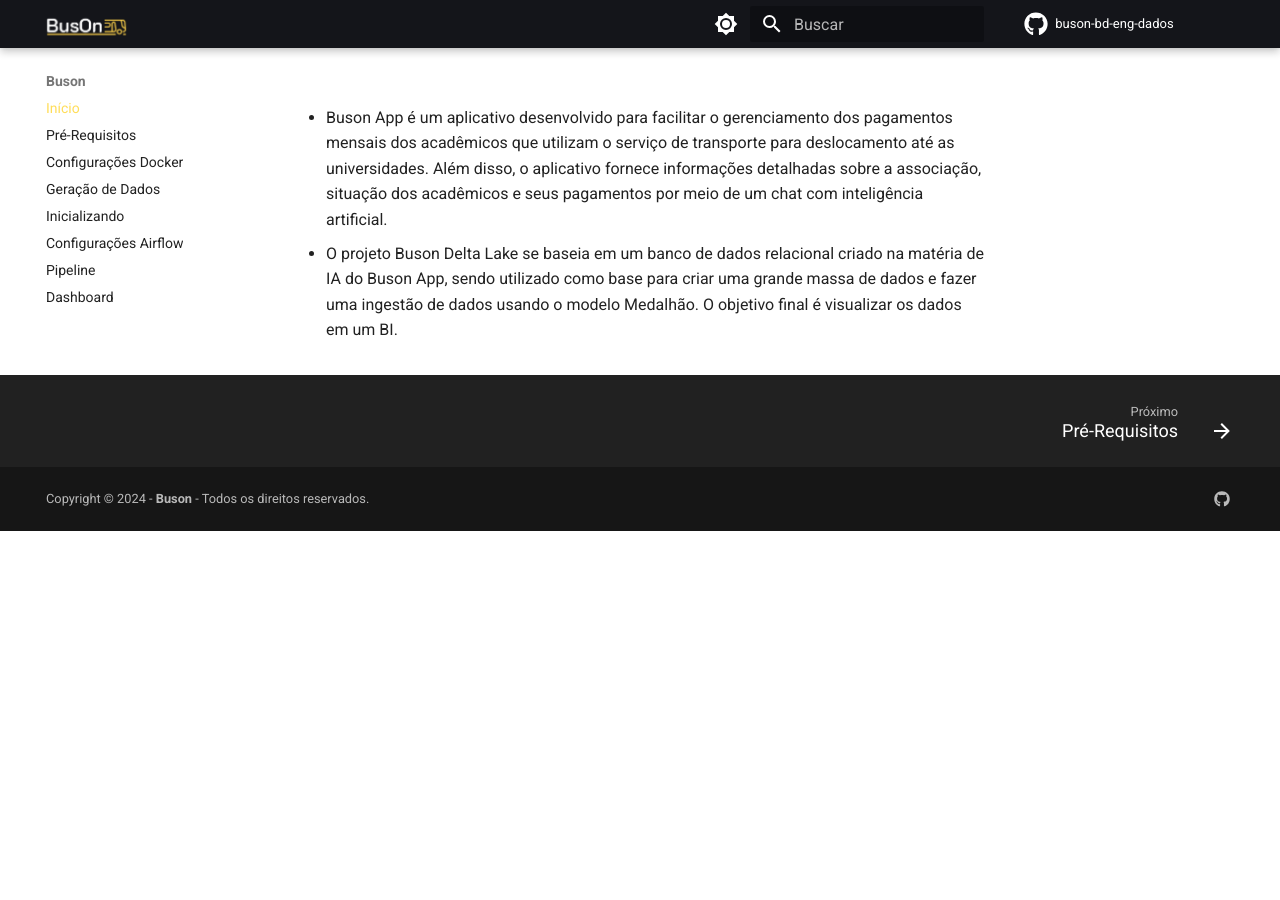
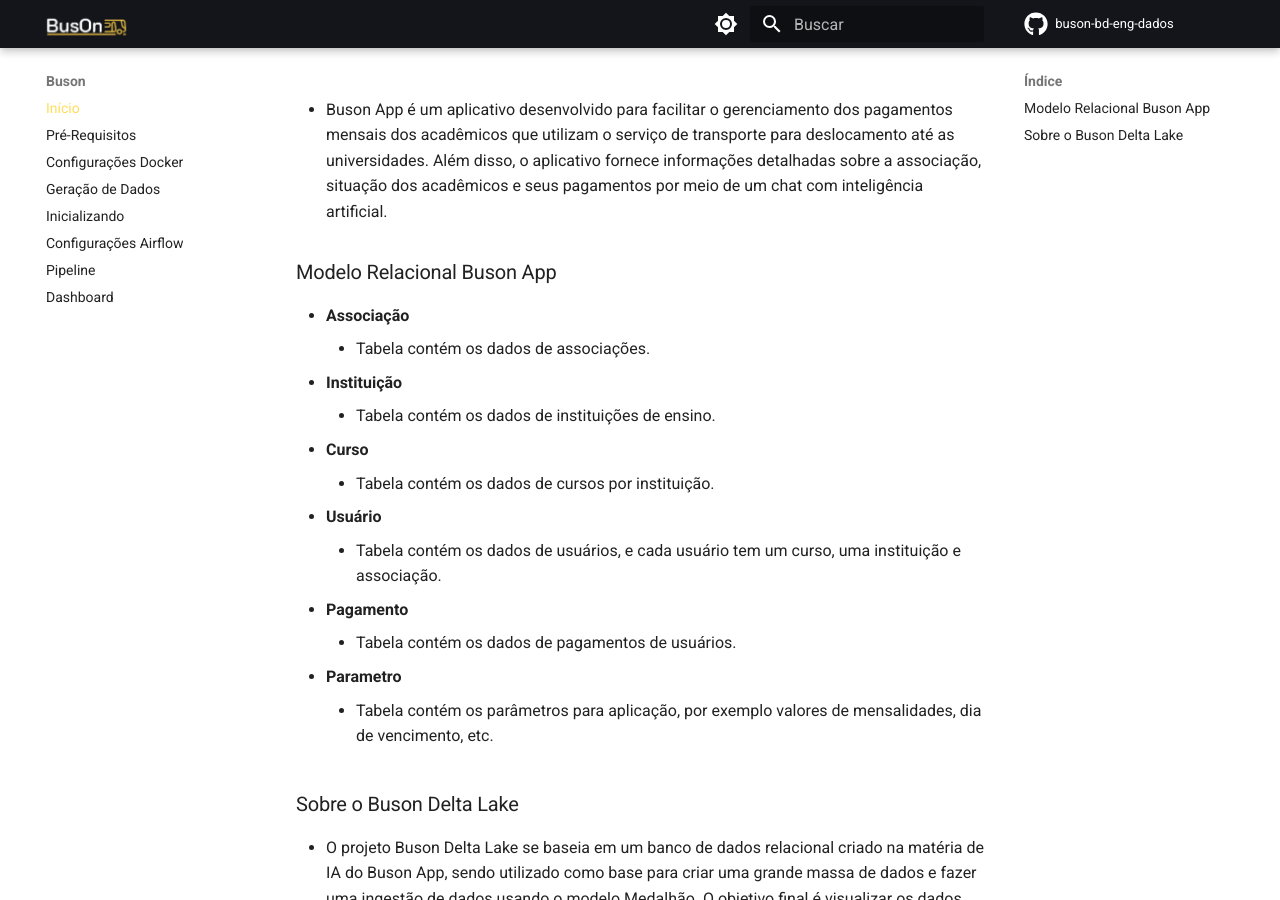
Before and after one commit to thiagoDimon/buson-bd-eng-dados, an MkDocs documentation site: the page built from docs/index.md, in a window 1280 px wide and 900 px high, scrolled down 394 px. Built offline with MkDocs 1.6.1 and Material for MkDocs 9.7.7, drawn with Linux system fonts in a browser that asks for light colours; comment, search, counter and statistics services are not loaded; before the commit the page ends 925 px from its top, so only the background shows below that.

Commit message:
alteracoes mkdocs

```diff
--- a/docs/index.md
+++ b/docs/index.md
@@ -5,4 +5,21 @@
 
 - Buson App é um aplicativo desenvolvido para facilitar o gerenciamento dos pagamentos mensais dos acadêmicos que utilizam o serviço de transporte para deslocamento até as universidades. Além disso, o aplicativo fornece informações detalhadas sobre a associação, situação dos acadêmicos e seus pagamentos por meio de um chat com inteligência artificial.
 
+### Modelo Relacional Buson App
+
+- **Associação**
+    - Tabela contém os dados de associações.
+- **Instituição**
+    - Tabela contém os dados de instituições de ensino.
+- **Curso**
+    - Tabela contém os dados de cursos por instituição.
+- **Usuário**
+    - Tabela contém os dados de usuários, e cada usuário tem um curso, uma instituição e associação.
+- **Pagamento**
+    - Tabela contém os dados de pagamentos de usuários.
+- **Parametro**
+    - Tabela contém os parâmetros para aplicação, por exemplo valores de mensalidades, dia de vencimento, etc.
+
+### Sobre o Buson Delta Lake
+
 - O projeto Buson Delta Lake se baseia em um banco de dados relacional criado na matéria de IA do Buson App, sendo utilizado como base para criar uma grande massa de dados e fazer uma ingestão de dados usando o modelo Medalhão. O objetivo final é visualizar os dados em um BI.
```
Also changed, not shown: docs/configuracoesAirflow.md (+1 -1 lines), docs/executando.md (+0 -4 lines), docs/inicializando.md (+1 -1 lines).
